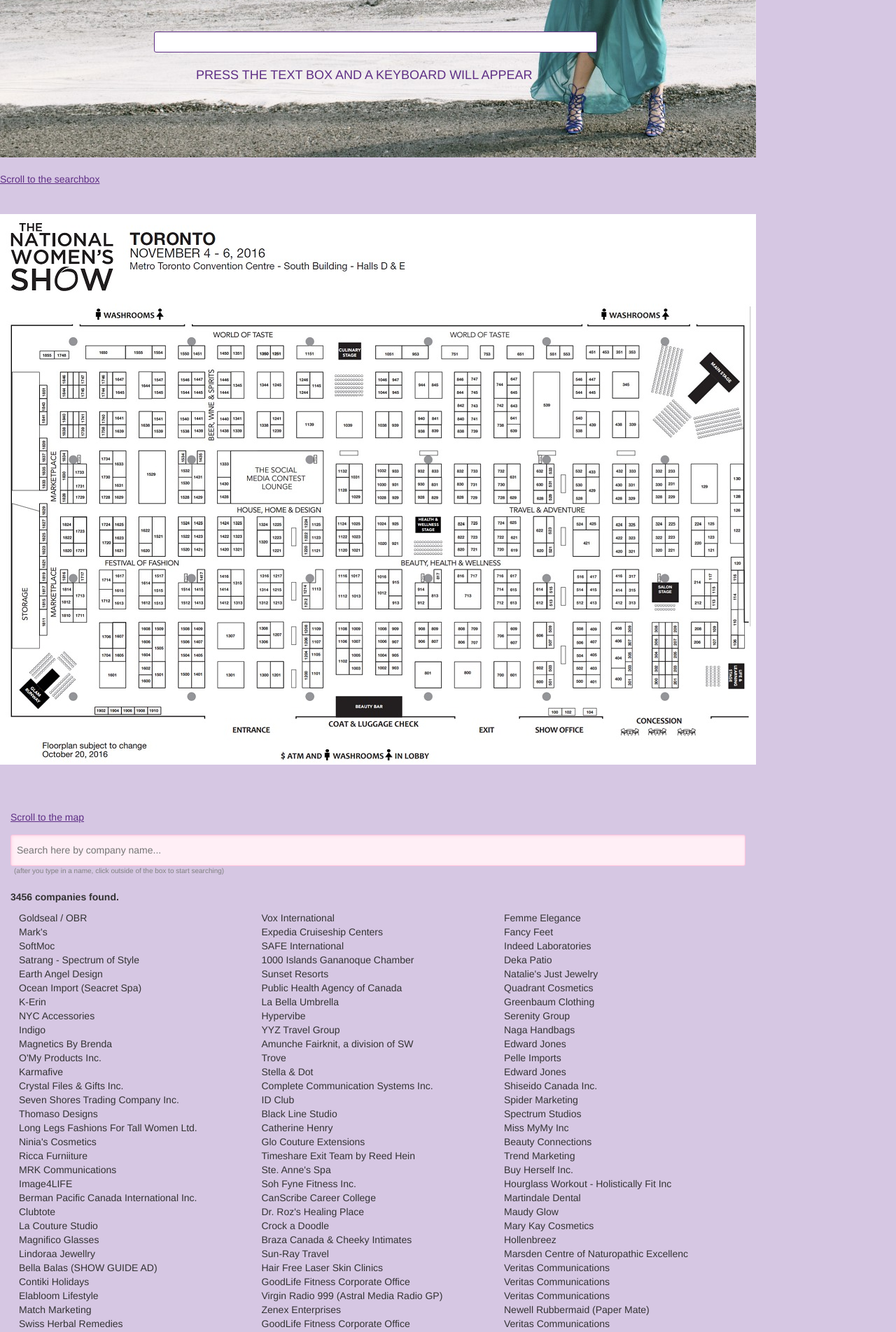
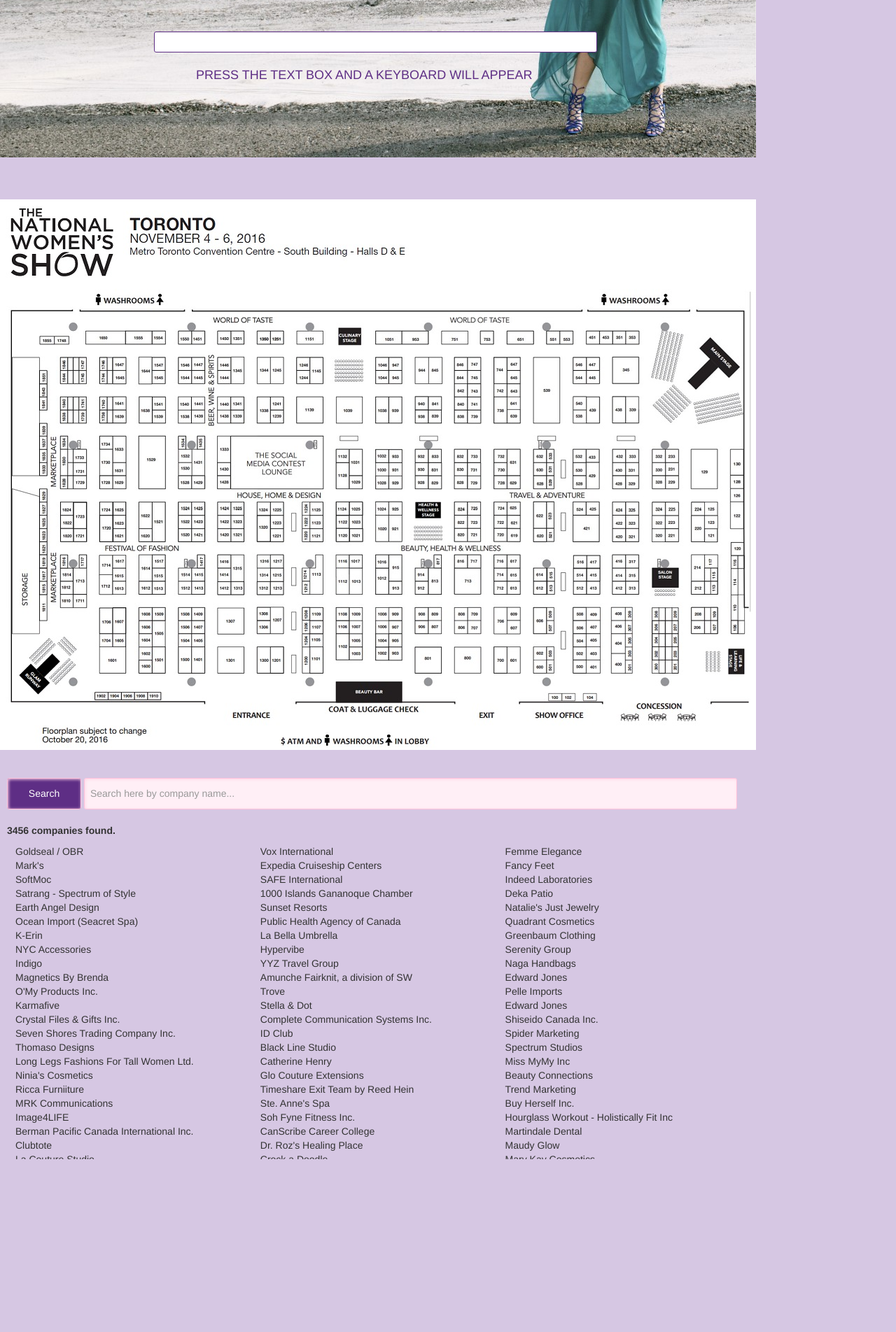
Before and after one commit to NikolaDavidovic/womans, a PHP site: page /map.php in a window 1280 px wide. Shown: the part 302-2206 px from the top of the page at 70% size. Run offline with PHP 8.4, Linux system fonts and the light colour scheme; data comes from the database, SQL or seed files in the repository.

Commit message:
make map page elegant as possible

```diff
--- a/css/style.css
+++ b/css/style.css
@@ -56,15 +56,10 @@
     margin-left: 280px;
 }
 
-.ui-keyboard.center-block.dropdown-menu.ui-keyboard-has-focus {
-    width: 635px;
-    margin-top: 378px;
-    margin-left: 219px;
-}
-
 .map-wrapper {
     width: 1080px;
-    padding: 15px;
+    padding: 10px;
+    margin-top: 30px;
 }
 
 .img-wrapper h4 {
@@ -88,41 +83,39 @@
     cursor: pointer;
 }
 
-.map-wrapper #company_search_input {
-    display: block;
-    background: #ffeff6 none repeat scroll 0 0;
+.map-wrapper #company_search_input,
+.map-wrapper #submit_search {
+    padding: 0 8px;
+    font-size: 14px;
+    height: 45px;
+    outline: 0 none;
     border: 1px solid #ffc2dc;
     border-radius: 3px;
     box-shadow: 1px 1px 4px #ffd5e7 inset;
-    color: #f072a9;
-    font-size: 14px;
-    height: 45px;
-    outline: 0 none;
-    padding: 0 8px;
-    width: 100%;
+    display: inline-block;
 }
 
-.map-wrapper small {
-    display: block;
-    margin-left: 5px;
-    color: gray;
-    font-size: 10px;
+.map-wrapper #company_search_input {
+    background: #ffeff6 none repeat scroll 0 0;
+    color: #f072a9;
+    width: 88%;
+}
+
+.map-wrapper #submit_search {
+    background: #5e2e85;
+    color: #fff;
+    width: 10%;
+}
+
+.map-wrapper .links-wrapper {
+    height: 500px;
+    overflow-y: auto;
 }
 
 .map-wrapper .links-wrapper > span {
     display: block;
     font-weight: bold;
     margin-top: 20px;
-}
-
-.fast_scroll {
-    color: #5e2e85;
-    cursor: pointer;
-    text-decoration: underline;
-}
-
-#scroll_to_map {
-    margin: 50px 15px 15px 0;
 }
 
 .slider-img {
--- a/js/custom.js
+++ b/js/custom.js
@@ -1,4 +1,4 @@
-$('.newsletter').keyboard({
+$('.newsletter, #company_search_input').keyboard({
     layout: 'qwerty',
     usePreview: false,
     css: {
@@ -22,6 +22,17 @@
     delay: 50
 });
 
+$('.newsletter, #company_search_input').on('click', function() {
+    var top = $(this).offset().top + $(this).outerHeight() + 3;
+    var left = $(this).offset().left;
+    var width = $(this).outerWidth();
+    $('.ui-keyboard.center-block.dropdown-menu.ui-keyboard-has-focus').css({
+        'margin-top': top,
+        'margin-left': left,
+        'width': width
+    });
+});
+
 function animateToElem($elem) {
     $('html, body').animate({
         scrollTop: $elem.offset().top
@@ -32,7 +43,7 @@
     $('ul.area-links li span').click(function () {
         $('ul.area-links li span').css('color', 'black');
         $(this).css('color', '#5e2e85');
-        animateToElem($("#scroll_to_search"));
+        animateToElem($(".img-wrapper h4"));
         $('.img-wrapper h4').text($(this).text() + " (" + $(this).parent().find(":last-child").text() + ")");
         if ($('#last_mouseover_id').text().length > 0) {
             $($('#last_mouseover_id').text()).mouseout();
@@ -57,20 +68,12 @@
     });
 }
 
-$('#company_search_input').on('focusin', function () {
-    animateToElem($("#scroll_to_map"));
-}).on('focusout', function () {
-    loadLinksFromDb($(this));
-}).on('keypress', function (e) {
+$('#company_search_input').on('keypress', function (e) {
     if (e.which == 13) {
         loadLinksFromDb($(this));
     }
 });
 
-$('#scroll_to_map').bind('click', function () {
-    animateToElem($("#scroll_to_search"));
+$('#submit_search').on('click', function () {
+    loadLinksFromDb($('#company_search_input'));
 });
-
-$('#scroll_to_search').bind('click', function () {
-    animateToElem($("#scroll_to_map"));
-});
--- a/map.php
+++ b/map.php
@@ -3,7 +3,6 @@
 <!------------MAP AREA------------>
 
 <div class="img-wrapper">
-    <p id="scroll_to_search" class="fast_scroll">Scroll to the searchbox</p>
     <h4>&nbsp;</h4>
     <span id="last_mouseover_id"></span>
     <img id="map-img" class="map" src="img/map.jpg" usemap="#map" width="1080" height="787" orgWidth="1080" orgHeight="787" alt="map-img" />
@@ -28,10 +27,8 @@
 
     <!------------COMPANIES AREA------------>
 
-    <p id="scroll_to_map" class="fast_scroll">Scroll to the map</p>
-
+    <button id="submit_search">Search</button>
     <input type="text" id="company_search_input" placeholder="Search here by company name..." />
-    <small>(after you type in a name, click outside of the box to start searching)</small>
 
     <?php
     $sql = "SELECT * FROM company";
```
